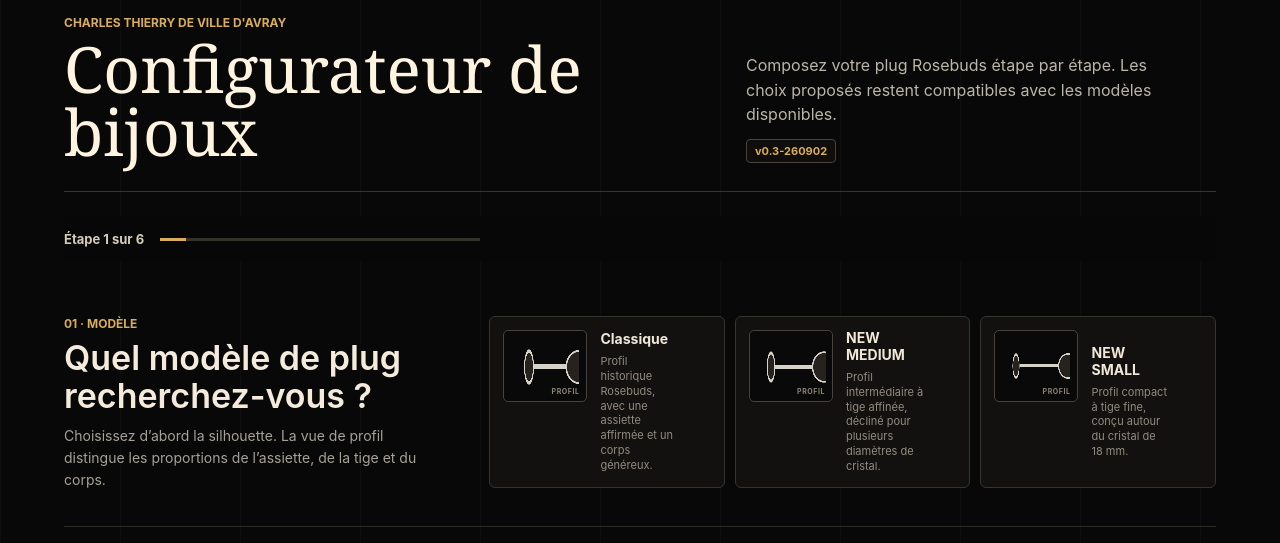
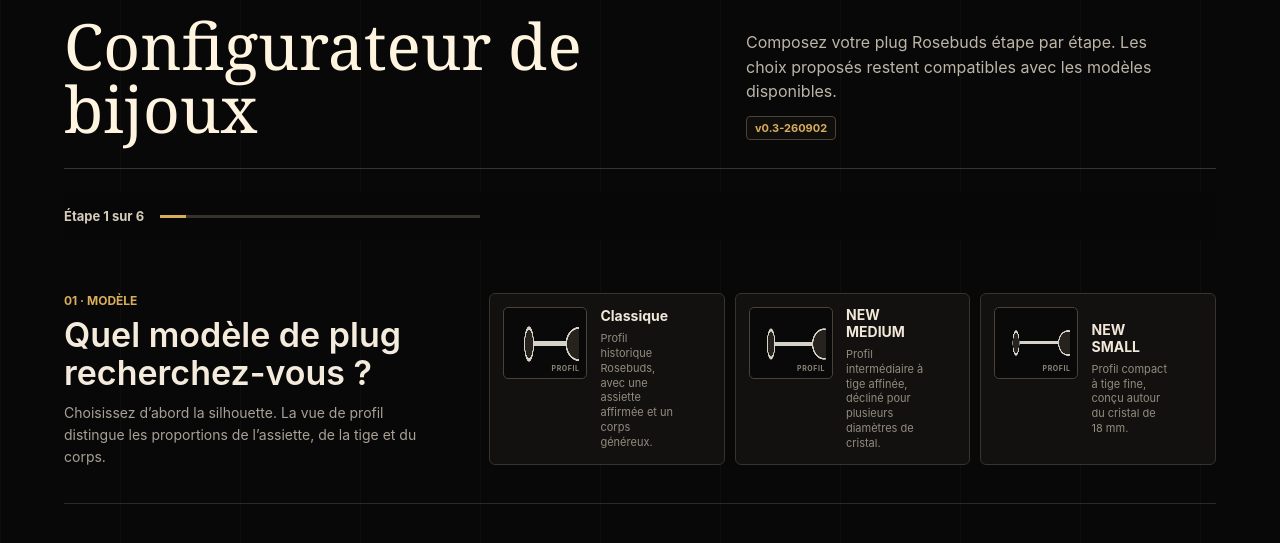
Before and after one commit to rsbds-3d/configurateur, a plain HTML site: page index.html in a window 1280 px wide. Shown: the part 171-714 px from the top of the page. Drawn offline with Linux system fonts and the light colour scheme.

Commit message:
Retirer le nom personnel des en-tetes du configurateur

```diff
--- a/index.html
+++ b/index.html
@@ -27,7 +27,6 @@
         <div class="welcome-brand">
           <img class="welcome-rosebuds-logo" src="./assets/brand/rosebuds-logo.png?v=20260902-release-v03" alt="ROSEBUDS" width="284" height="117" />
           <div class="welcome-brand-copy">
-            <p class="welcome-signature">CHARLES THIERRY DE VILLE D'AVRAY</p>
             <h1 id="welcome-title">Configurateur de bijoux</h1>
           </div>
         </div>
@@ -107,7 +106,6 @@
 
       <section class="brand-panel" aria-label="Informations produit">
         <img class="viewer-rosebuds-logo" src="./assets/brand/rosebuds-logo.png?v=20260902-release-v03" alt="ROSEBUDS" width="190" height="78" />
-        <p class="creator-name">CHARLES THIERRY DE VILLE D'AVRAY</p>
         <h1>Configurateur de bijoux</h1>
         <p>Or jaune poli, gemme rose-orange et pavage lumineux.</p>
       </section>
```
Also changed, not shown: tests/welcome-brand.test.cjs (+1 -0 lines).
